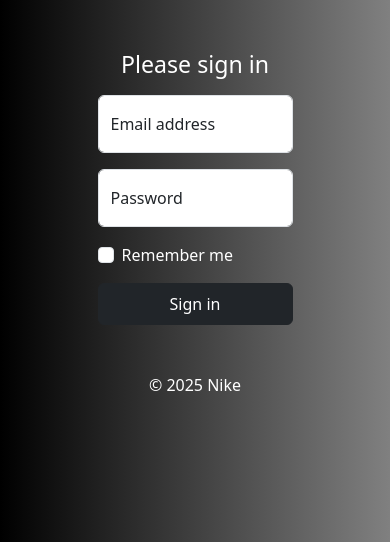
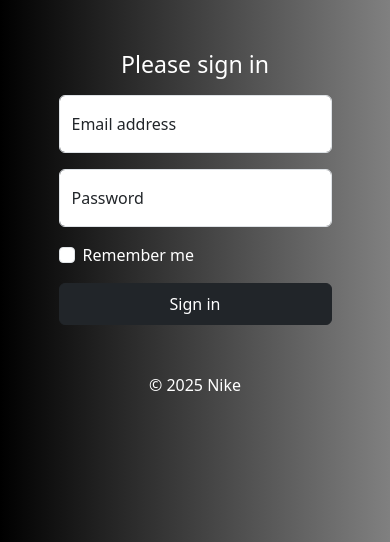
Before and after one commit to KunalKhandelwal1/Nike-Recreation, a plain HTML site: page login.html in a window 390 px wide. Shown: the part 302-844 px from the top of the page. Drawn offline with nearby package versions, Linux system fonts and the light colour scheme.

Commit message:
Improving responsiveness of login page

```diff
--- a/login.css
+++ b/login.css
@@ -50,6 +50,9 @@ margin-bottom: 0px;
     .box{
         flex-direction: column;
     }
+    .inside{
+        min-width: 100%;
+    }
 .big{
 font-size: 3rem;
 margin-bottom: 2rem;
```
